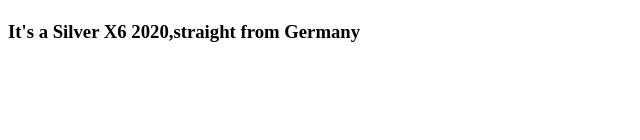
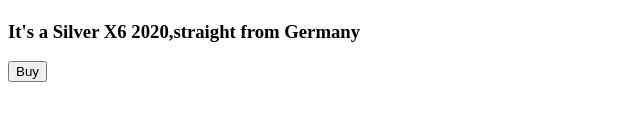
Before and after one commit to samwanyua/React, a React (Create React App) app: page / in a window 1280 px wide. Shown: the part 160-300 px from the top of the page, without its empty margins (0-640 px from the left). Built offline with nearby package versions, Linux system fonts and the light colour scheme.

Commit message:
implement useState

```diff
--- a/src/App.js
+++ b/src/App.js
@@ -30,6 +30,12 @@
     color: "Silver"
   });
 
+  const changeCarColor = () =>{
+    setCar((prev) => {
+      return {...prev, color: "blue"}
+    })
+  }
+
 
 
 
@@ -40,6 +46,7 @@
 
       <h1>My {car.brand} </h1>
       <h3>It's a {car.color} {car.model} {car.year},straight from Germany</h3>
+      <button onClick={changeCarColor}>Buy</button>
     </>
 
   );
```
